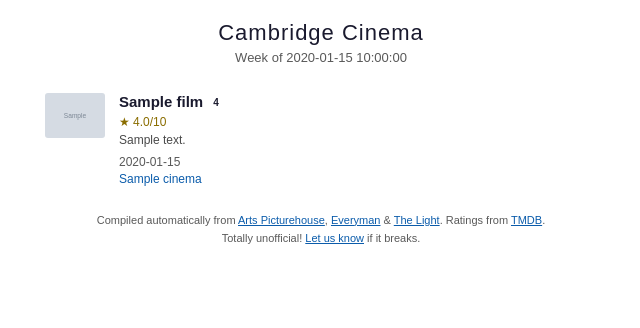
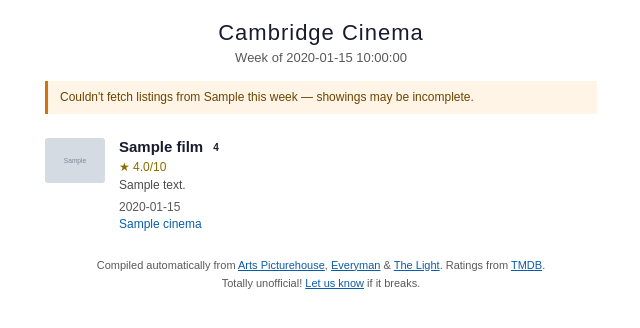
Before and after one commit to GhostEmoji/AICambridgeFilmNewsletter, a Python web app: template templates/newsletter.html in a window 1280 px wide. Shown: the top 328 px of the page, without its empty margins (319-959 px from the left). Run offline with Jinja, Linux system fonts and the light colour scheme; the template is opened without the code that fills it: most values are stand-ins (such as "Sample title", 1, 10 or a date in 2020); grey boxes marked "Sample" are stand-in pictures.

Commit message:
Add a note when cinema fetch fails

```diff
--- a/templates/newsletter.html
+++ b/templates/newsletter.html
@@ -24,6 +24,16 @@
               </p>
             </td>
           </tr>
+
+          {% if failed_cinemas %}
+          <tr>
+            <td style="padding:0 24px 12px;">
+              <p style="margin:0; padding:8px 12px; background-color:#fff4e5; border-left:3px solid #d4710a; color:#6b4500; font-size:12px; line-height:1.4;">
+                Couldn't fetch listings from {{ failed_cinemas | join(", ") }} this week — showings may be incomplete.
+              </p>
+            </td>
+          </tr>
+          {% endif %}
 
           {% for film in films %}
           <tr>
```
Also changed, not shown: main.py (+5 -3 lines).
